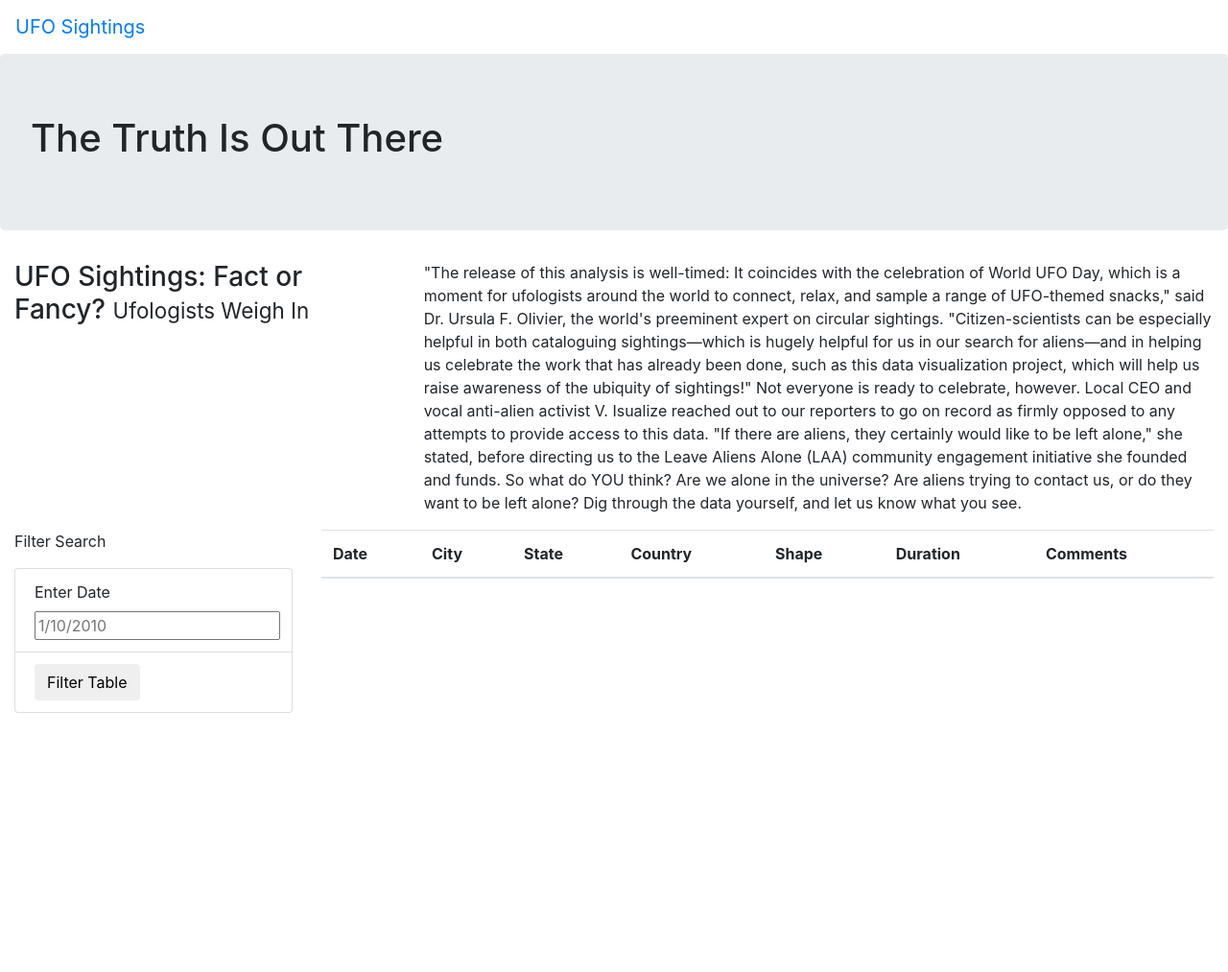
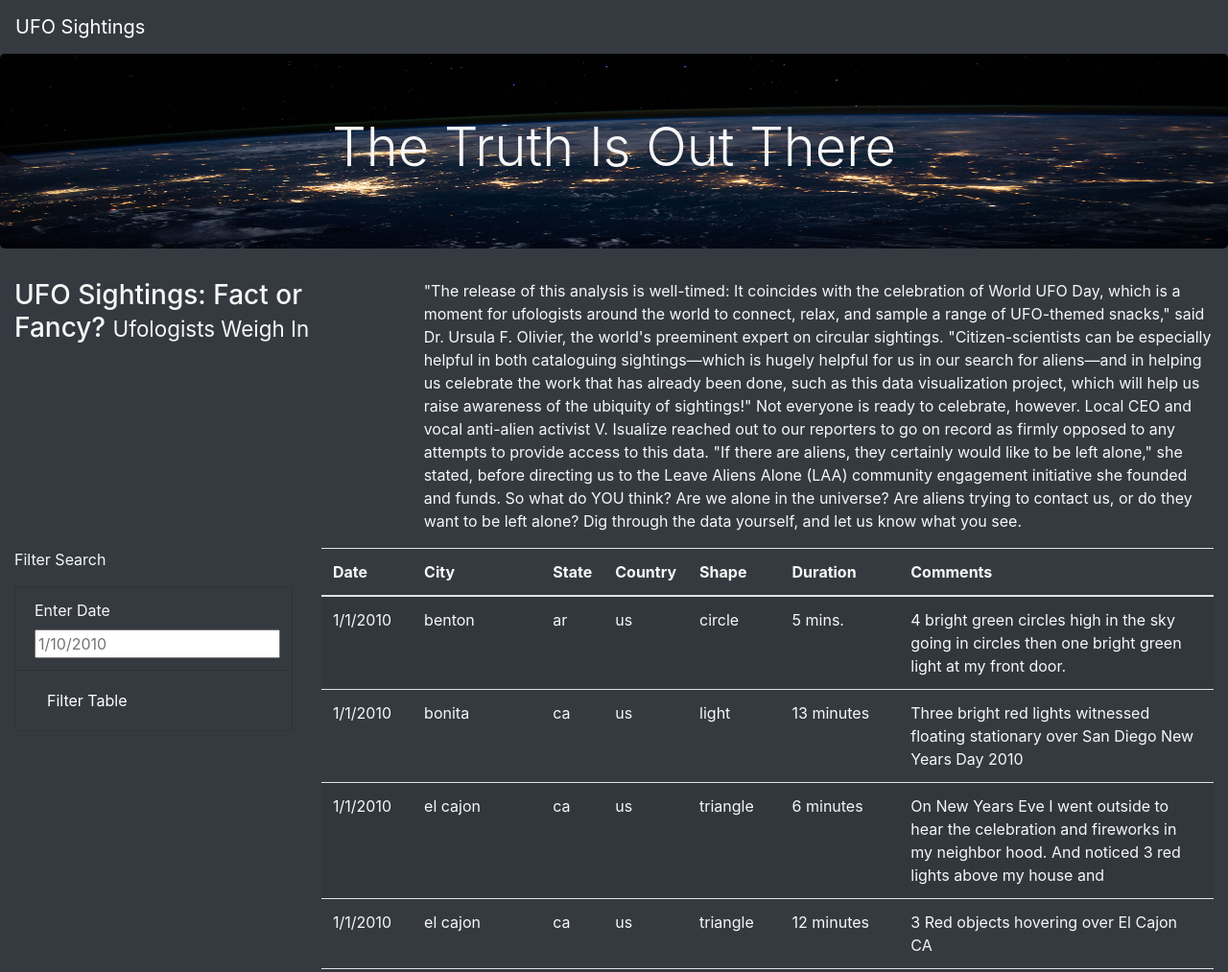
Before and after one commit to vanessaneang/UFOs, a plain HTML site: page index.html in a window 1280 px wide. Shown: the top 1013 px of the page at 96% size. Before the commit the page ends 800 px from the top, so only its background shows below. Drawn offline with nearby package versions, Linux system fonts and the light colour scheme.

Commit message:
updated html and css pages

```diff
--- a/index.html
+++ b/index.html
@@ -11,15 +11,16 @@
         integrity = "sha384-Gn5384xqQ1aoWXA+058RXPxPg6fy4IWvTNh0E263XmFcJlSAwiGgFAW/dAiS6JXm"
         crossorigin = "anonymous"
     />
+    <link rel="stylesheet" href="static/css/style.css"/>
 </head>
-<body>
+<body class="bg-dark">
     <div class="wrapper">
-        <nav class="navbar navbar-expand-lg">
+        <nav class="navbar navbar-dark navbar-expand-lg">
             <a class="navbar-brand" href="index.html">UFO Sightings</a>
         </nav>
     </div>
     <div  class="jumbotron">
-        <h1>The Truth Is Out There</h1>
+        <h1 class="display-4">The Truth Is Out There</h1>
     </div>
     <div class="container-fluid">
         <div class="row">
@@ -36,15 +37,15 @@
     <div class="container-fluid">
         <div class="row">
             <div class="col-md-3">
-                <form>
+                <form class="bg-dark">
                     <p>Filter Search</p>
-                    <ul class="list-group">
-                        <li class="list-group-item">
+                    <ul class="list-group bg-dark">
+                        <li class="list-group-item bg-dark">
                             <label for="date">Enter Date</label>
                             <input type="text" placeholder="1/10/2010" id="datetime"/>
                         </li>
-                        <li class="list-group-item">
-                            <button id="filter-btn" type="button" class="btn btn-default">Filter Table</button>
+                        <li class="list-group-item bg-dark">
+                            <button id="filter-btn" type="button" class="btn btn-dark">Filter Table</button>
                         </li>
                     </ul>
                 </form>
@@ -70,3 +71,6 @@
     </div>
 </body>
 </html>
+<script src="https://cdnjs.cloudflare.com/ajax/libs/d3/4.11.0/d3.js"></script>
+<script src="static/js/data.js"></script>
+<script src="static/js/app.js"></script>
--- a/static/css/style.css
+++ b/static/css/style.css
@@ -1 +1,9 @@
-<link rel="stylesheet" href="static/css/style.css">
+body {
+     color: #f7f7f7;
+  }
+
+.jumbotron {
+    background-image: url("../images/nasa.jpg");
+    background-size: 100% 100%;
+    text-align: center;
+  }
```
Also changed, not shown: static/images/nasa.jpg (added).
